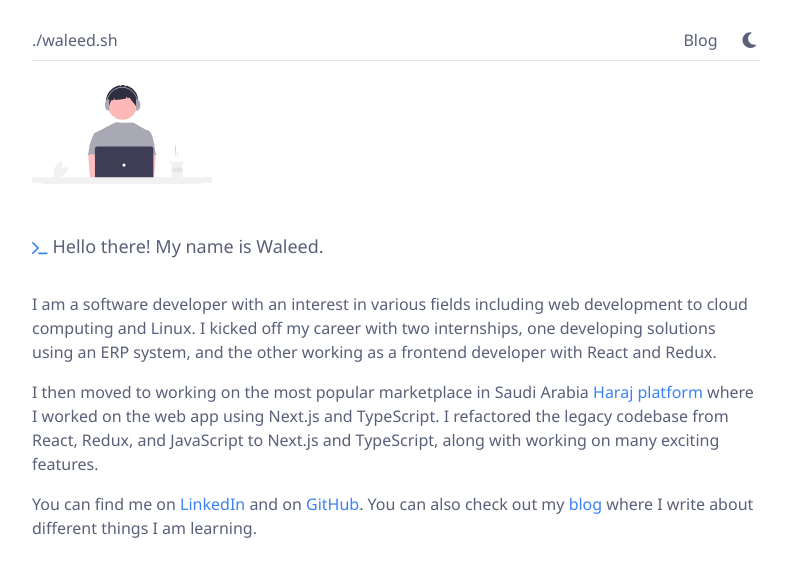
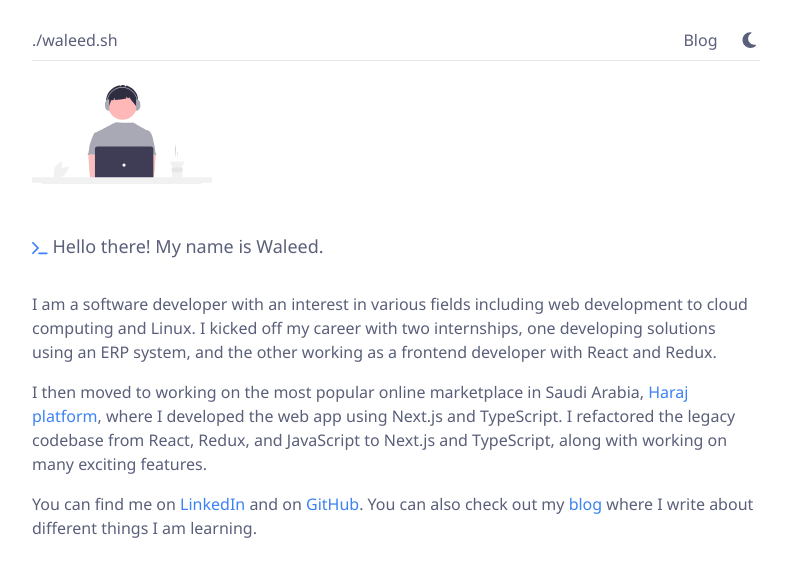
Before and after one commit to waleed-alfaifi/dot.sh, a Next.js app: page / in a window 1280 px wide. Shown: the top 576 px of the page, without its empty margins (244-1035 px from the left). Built offline with nearby package versions, Linux system fonts and the light colour scheme; no server answers.

Commit message:
enhancements

```diff
--- a/src/app/WordsCounter.tsx
+++ b/src/app/WordsCounter.tsx
@@ -12,7 +12,7 @@ const getRawText = (content: string) => {
   // extract html tags from content
   content = content.replace(/(<([^>]+)>)/gi, '')
   // extract dots, commas, and other punctuation marks from content
-  content = content.replace(/[.,\/#!$%\^&\*;:{}=\-_`~()]/g, '')
+  content = content.replace(/[.,\/#!$%\^&\*;:{}=\-_`~()"']/g, '')
   // remove trailing spaces from content
   content = content.trim()
 
@@ -22,10 +22,11 @@ const getRawText = (content: string) => {
 if (process.env.NODE_ENV === 'development') {
   WordsCounter = function WordsCounter({ content }: Props) {
     const raw = getRawText(content)
+    const words = raw.length > 0 ? raw.split(/\s+/) : []
 
     return (
       <div className="fixed flex items-center justify-center bottom-4 right-4 bg-gray-200 text-gray-600 border-gray-800 border rounded-full p-3 w-12 h-12">
-        {raw.split(/\s+/).length}
+        {words.length}
       </div>
     )
   }
--- a/src/app/blog/[postId]/page.tsx
+++ b/src/app/blog/[postId]/page.tsx
@@ -51,6 +51,7 @@ export async function generateStaticParams(): Promise<PageProps['params'][]> {
 
 const PostPage = async ({ params: { postId } }: PageProps) => {
   const post = await getPost(postId)
+  const isDraft = Boolean(post.draft)
 
   return (
     <article className="flex flex-col gap-3">
@@ -77,6 +78,12 @@ const PostPage = async ({ params: { postId } }: PageProps) => {
         <blockquote className="font-medium italic my-5 pl-2 border-l-4 border-primary">
           &quot;{post.excerpt}&quot;
         </blockquote>
+
+        {isDraft && (
+          <span className="text-xs bg-orange-300 px-3 py-1.5 rounded text-gray-800">
+            Draft
+          </span>
+        )}
       </header>
 
       <div
--- a/src/app/blog/page.tsx
+++ b/src/app/blog/page.tsx
@@ -48,9 +48,9 @@ const Blog = async () => {
                   })}
                 </p>
 
-                {post.unpublished && (
+                {post.draft && (
                   <div className="absolute bottom-3 left-4 mr-auto text-xs bg-orange-300 px-3 py-1.5 rounded text-gray-800">
-                    Unpublished
+                    Draft
                   </div>
                 )}
               </Link>
--- a/src/app/page.tsx
+++ b/src/app/page.tsx
@@ -41,13 +41,14 @@ export default function Home() {
       </p>
 
       <p>
-        I then moved to working on the most popular marketplace in Saudi Arabia{' '}
+        I then moved to working on the most popular online marketplace in Saudi
+        Arabia,{' '}
         <a href="https://haraj.com.sa" target="_blank">
           Haraj platform
-        </a>{' '}
-        where I worked on the web app using Next.js and TypeScript. I refactored
-        the legacy codebase from React, Redux, and JavaScript to Next.js and
-        TypeScript, along with working on many exciting features.
+        </a>
+        , where I developed the web app using Next.js and TypeScript. I
+        refactored the legacy codebase from React, Redux, and JavaScript to
+        Next.js and TypeScript, along with working on many exciting features.
       </p>
 
       <p>
```
Also changed, not shown: public/blog/2023-12-10--react-server-components/index.md (+1 -1 lines), src/lib/api.ts (+5 -5 lines).
